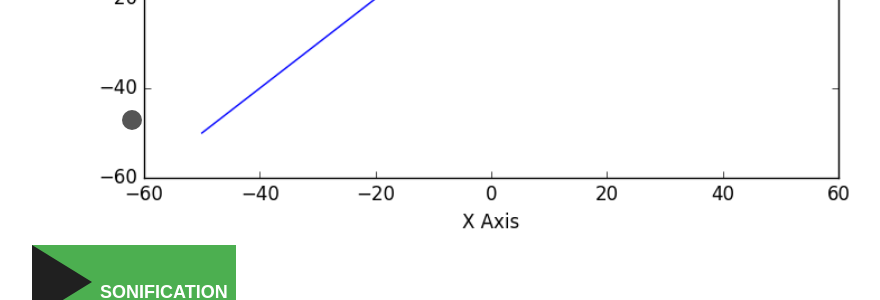
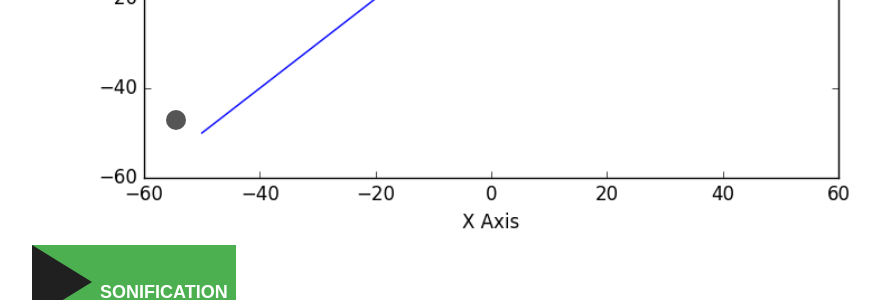
Before and after one commit to rbobkoskie3/rbobkoskie3.github.io, a Jekyll site: the page built from line/linePosSlope.html, in a window 1280 px wide. Shown: the part 833-1133 px from the top of the page, without its empty margins (160-1040 px from the left). Built offline with Jekyll 4.4.1, drawn with Linux system fonts in a browser that asks for light colours.

Commit message:
Add files via upload

```diff
--- a/line/linePosSlope.html
+++ b/line/linePosSlope.html
@@ -198,7 +198,7 @@ title: Math, Sonification, Plots
         }
         /* Standard syntax */
         @keyframes tracePlt {
-            0%   {left:10%; top:80%;}
+            0%   {left:15%; top:80%;}
             100% {left:80%; top:10%;}
         }
 
```
